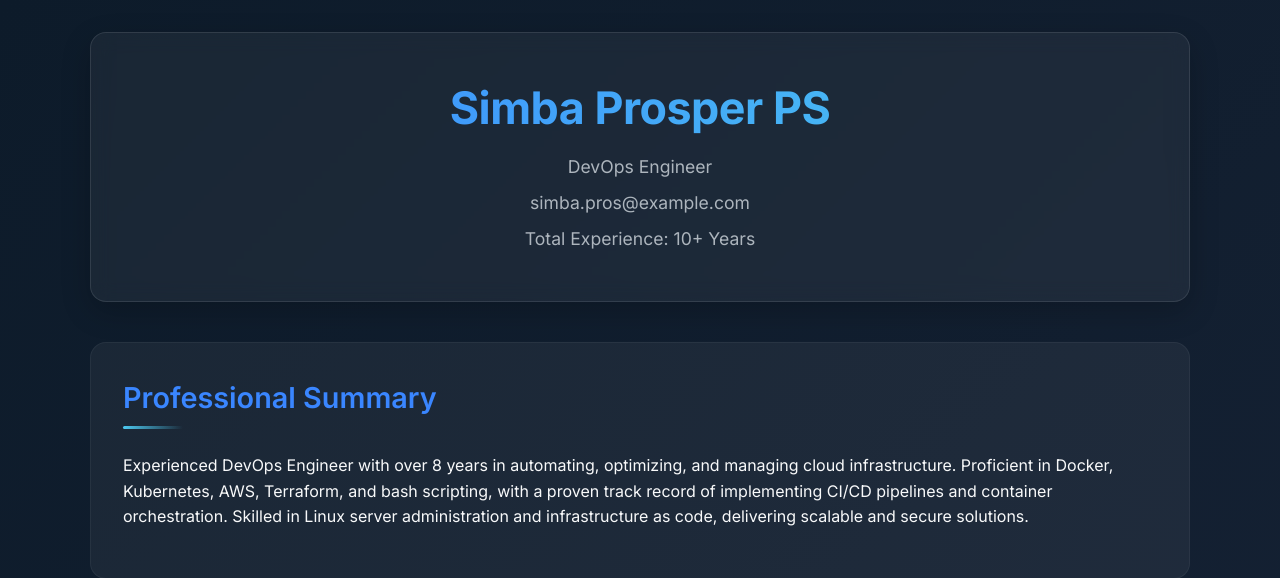
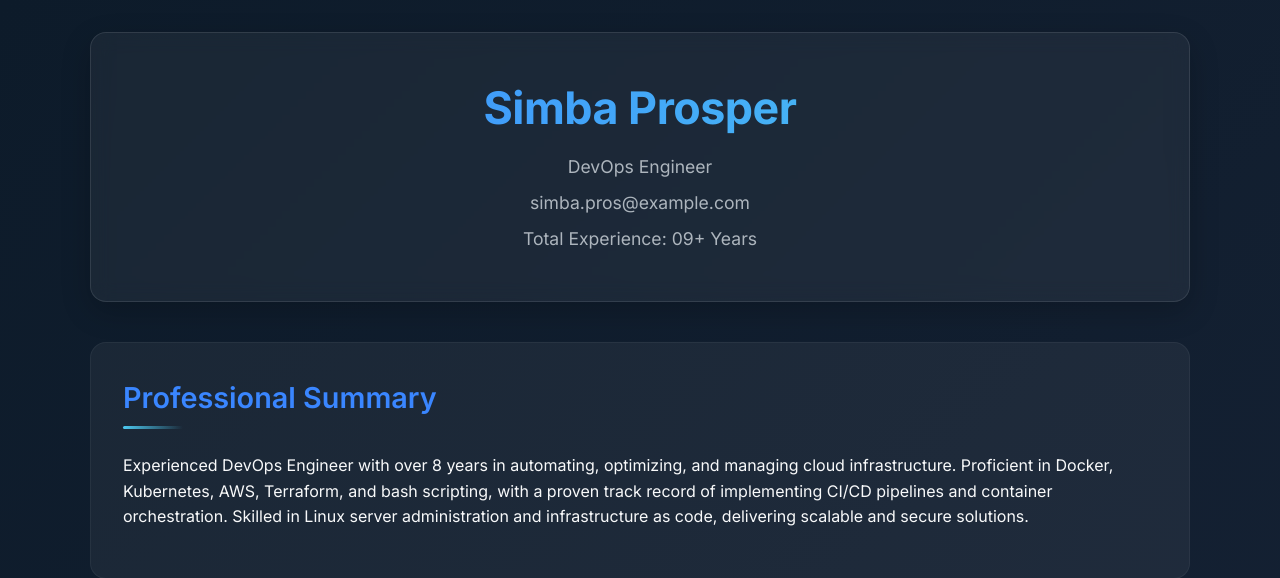
Before and after one commit to SimbaPS2022/my-portfolio, a Flask app: page / in a window 1280 px wide. Shown: the top 578 px of the page. Run offline with Flask 3, Linux system fonts and the light colour scheme.

Commit message:
new version

```diff
--- a/templates/index.html
+++ b/templates/index.html
@@ -271,10 +271,10 @@
 <body>
     <div class="container">
         <header class="header">
-            <h1>Simba Prosper PS</h1>
+            <h1>Simba Prosper</h1>
             <p>DevOps Engineer</p>
             <p>simba.pros@example.com</p>
-            <p>Total Experience: 10+ Years</p>
+            <p>Total Experience: 09+ Years</p>
         </header>
 
         <section class="section summary">
```
